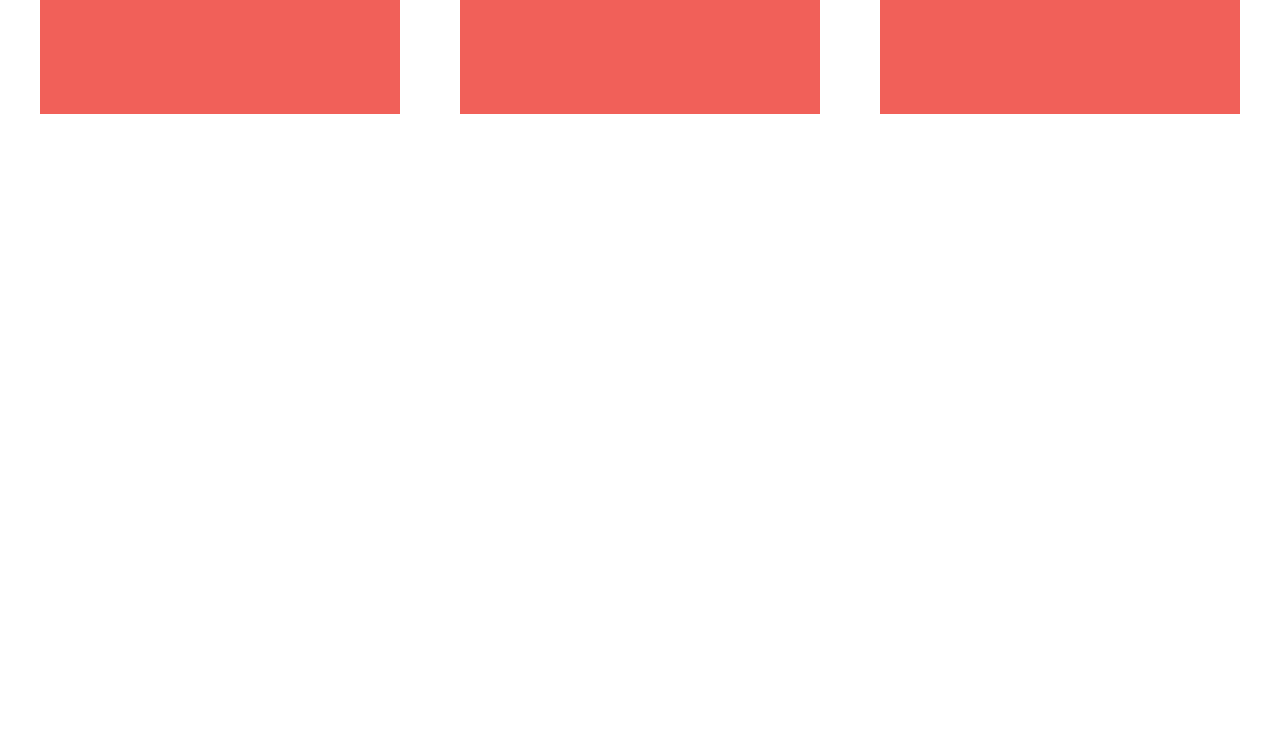
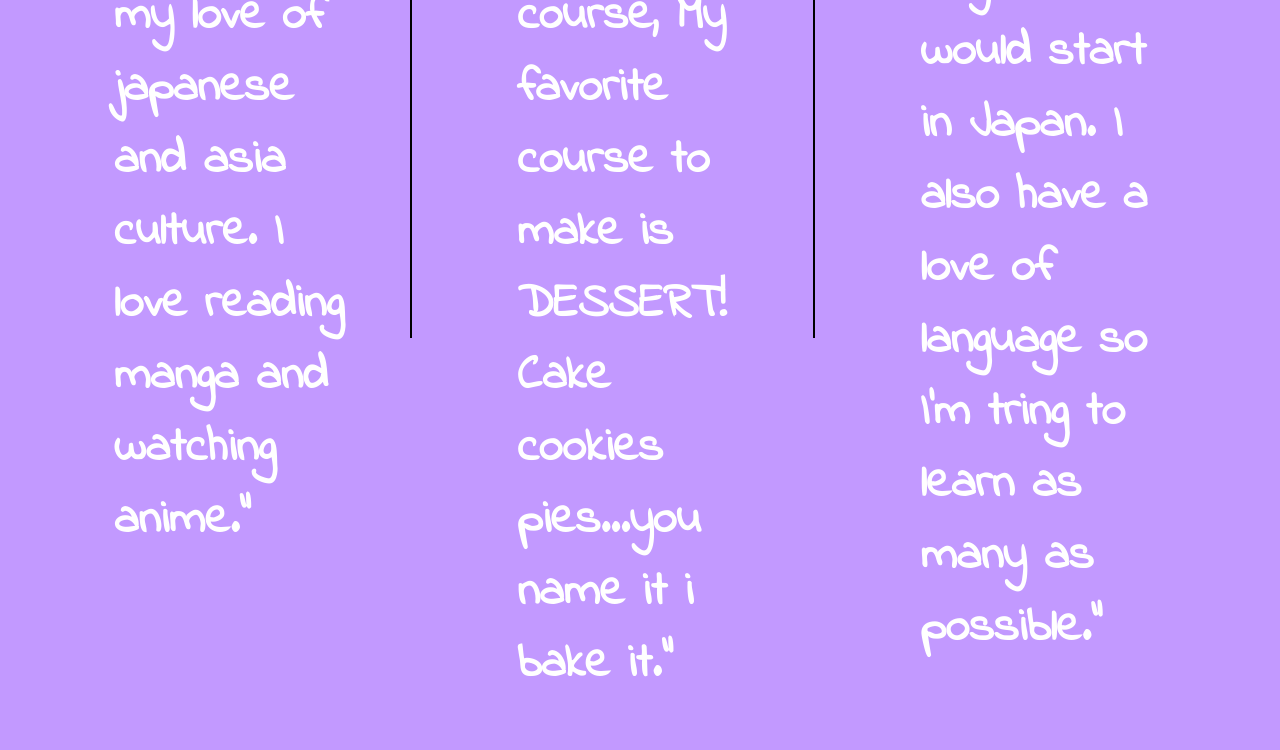
Before and after one commit to kittystack/divs-flexbox-starter, a plain HTML site: page index.html in a window 1280 px wide. Shown: the part 226-976 px from the top of the page. Before the commit the page ends 880 px from the top, so only its background shows below. Drawn offline with nearby package versions, Linux system fonts and the light colour scheme.

Commit message:
second commit

```diff
--- a/css/main.css
+++ b/css/main.css
@@ -97,20 +97,26 @@ textarea {
 
 
 html {
-  background-color: #fff;
+  background-color: #C299FF;
   height: 100%;
 }
 
 body {
-  font-family: 'Source Sans Pro', sans-serif;
+  font-family: 'Indie Flower', cursive;
   padding: 2em;
-  font-size: 1.25em;
+  font-size: 2em;
   height: 100%;
+
+
 }
-
+p{
+    text-justify: inter-word;
+    padding:50px;
+}
 .wrapper {
   /*add display:flex and set justify-content to space-between*/
   font-weight: 700;
+
   display:flex;
   justify-content: space-between;
 }
@@ -123,11 +129,15 @@ body {
   align-items:center;
   color: #fff;
   line-height: 1.5em;
-  font-size: 1.6em;
-  background-color: #f16059;
-  height: 300px;
+  font-size: 1.5em;
+  background-color: #C299FF;
+  height: 500px;
+
 }
-
+.div-1, .div-2{
+  border:2px black;
+ border-right-style: solid;
+}
 
 
 
--- a/index.html
+++ b/index.html
@@ -13,8 +13,9 @@
         <link rel="stylesheet" href="css/normalize.css">
         <link rel="stylesheet" href="css/main.css">
         <script src="js/vendor/modernizr-2.8.3.min.js"></script>
-        <link href='http://fonts.googleapis.com/css?family=Lora:700' rel='stylesheet' type='text/css'>
-        <link href='http://fonts.googleapis.com/css?family=Source+Sans+Pro:400,700' rel='stylesheet' type='text/css'>
+        <link rel="preconnect" href="https://fonts.googleapis.com">
+        <link rel="preconnect" href="https://fonts.gstatic.com" crossorigin>
+        <link href="https://fonts.googleapis.com/css2?family=Indie+Flower&display=swap" rel="stylesheet">
     </head>
     <body>
         <!--[if lt IE 8]>
@@ -23,13 +24,13 @@
 
         <section class="wrapper">
             <div class="div-1">
-                Div 1
+                <p>"I was born on a military base in Japan. It's where I got my love of japanese and asia culture. I love reading manga and watching anime."</p>
             </div>
             <div class="div-2">
-                Div 2
+                <p>"I have a passion for food. I love to cook just about anything. But of course, My favorite course to make is DESSERT! Cake cookies pies...you name it i bake it."</p>
             </div>
             <div class="div-3">
-                Div 3
+                <p>"I would love to travel around the world some day. No shock to anyone..I would start in Japan. I also have a love of language so I'm tring to learn as many as possible."</p>
             </div>
         </section>
 
```
